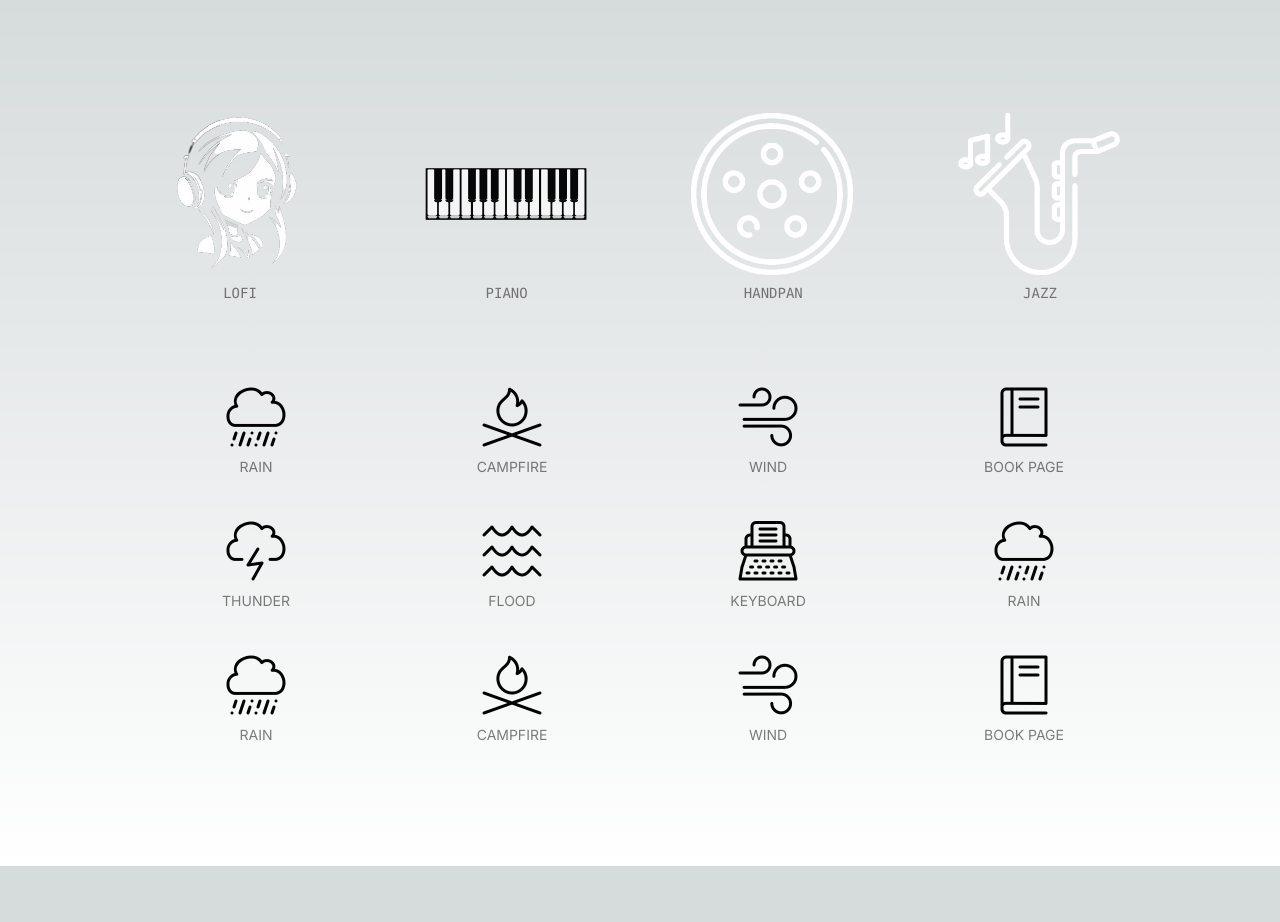
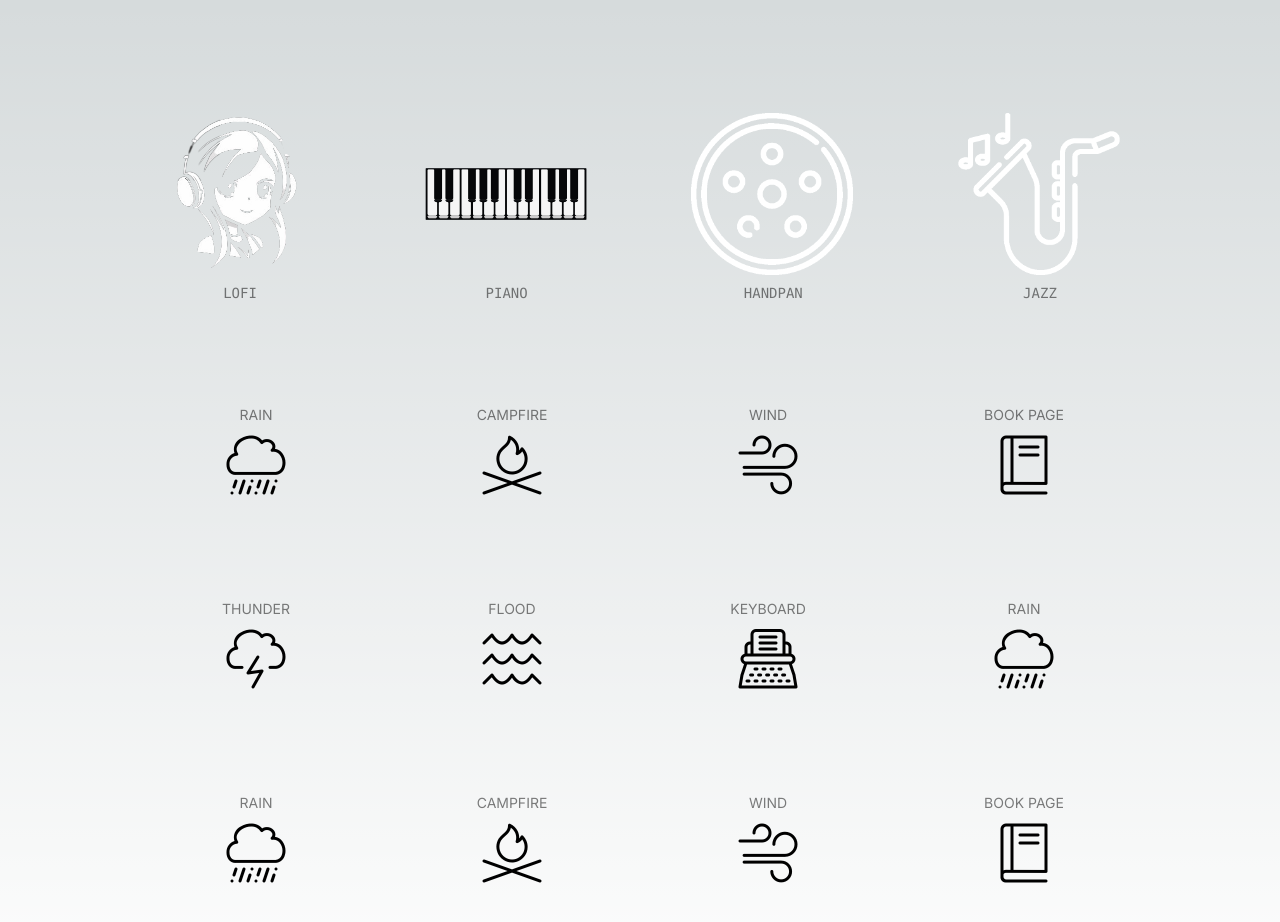
Before and after one commit to zVasO/foctopus, a Next.js app: page / in a window 1280 px wide. Shown: the top 922 px of the page. Before the commit the page ends 866 px from the top, so only its background shows below. Built offline with nearby package versions, Linux system fonts and the light colour scheme.

Commit message:
feat(noise card): add the sound slider

```diff
--- a/components/NoiseCard.tsx
+++ b/components/NoiseCard.tsx
@@ -1,18 +1,42 @@
+"use client"
+import {useState} from "react";
+import {Slider} from "@mui/material";
+
 interface NoiseCardProps {
     name: string
     svgName?: string
 }
 
 const NoiseCard = ({name, svgName}: NoiseCardProps) => {
+    const [isActive, setIsActive] = useState(false)
+
+    const toggleActive = () => {
+        setIsActive(!isActive)
+    }
+
     return (
         <div className={"flex justify-center"}>
             <div
-                className="flex items-center flex-col justify-center group rounded-lg border border-transparent px-5 py-4 transition-colors hover:border-gray-300 hover:bg-gray-100 hover:dark:border-neutral-700 hover:dark:bg-neutral-800/30"
+                className={`flex items-center flex-col justify-center group rounded-lg border border-transparent mx-5 my-4 p-3 transition-colors w-32
+                hover:border-gray-300 hover:bg-gray-100 hover:dark:border-neutral-700 hover:dark:bg-neutral-800/30
+                ${isActive ? 'border-gray-300 bg-gray-100 dark:border-neutral-700 dark:bg-neutral-800/30' : ''}`}
             >
-                <i className={`${svgName} jtbI-4x`}></i>
-                <p className={`m-2 max-w-[30ch] text-sm opacity-50`}>
-                    {name.toUpperCase()}
-                </p>
+                <div className="hover:cursor-pointer flex items-center flex-col justify-center" onClick={toggleActive}>
+                    <p className={`m-2 max-w-[30ch] text-sm opacity-50`}>
+                        {name.toUpperCase()}
+                    </p>
+                    <i className={`${svgName} jtbI-4x`}></i>
+                </div>
+
+                <div className={'w-full min-h-[2.25rem]'}>
+                    {isActive && <Slider
+						size="small"
+						defaultValue={50}
+						aria-label="Small"
+						valueLabelDisplay="auto"
+						color="secondary"
+					/>}
+                </div>
             </div>
         </div>
     )
```
